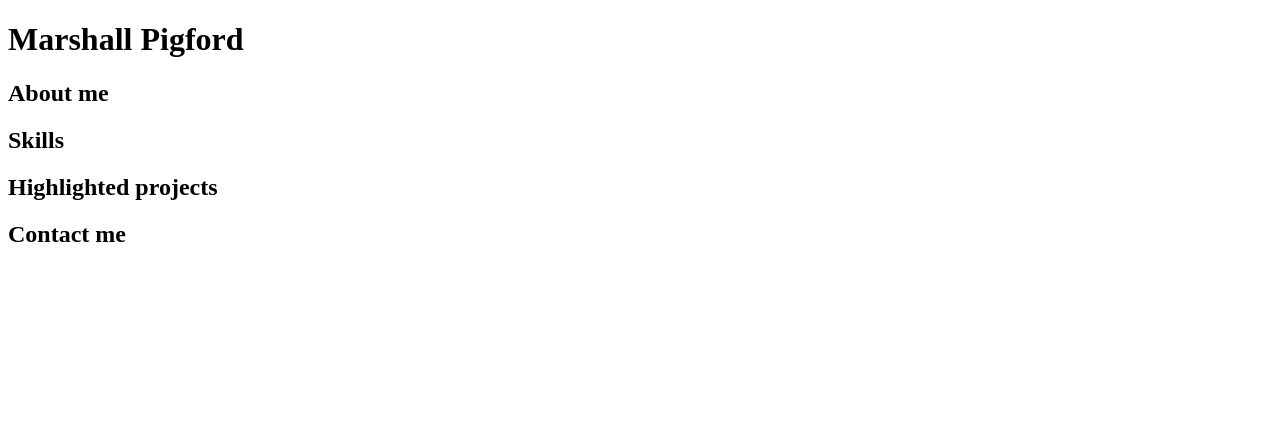
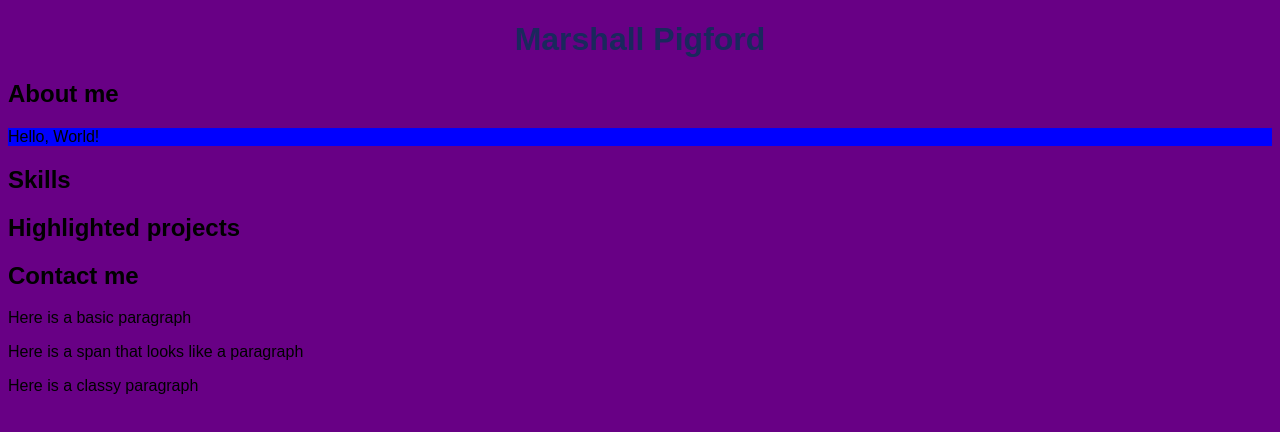
Before and after one commit to marshalldouglas398/marshalldouglas398.github.io, a plain HTML site: page index.html in a window 1280 px wide. Drawn offline with Linux system fonts and the light colour scheme.

Commit message:
Added basic css

```diff
--- a/index.html
+++ b/index.html
@@ -2,12 +2,18 @@
 <html>
     <head>
         <title>CSCE 190: Marshall Pigford</title>
+        <link rel="stylesheet" href="styles.css">
     </head>
     <body>
         <h1>Marshall Pigford</h1>
-        <div class="about"><h2>About me</h2></div>
-        <div class="skills"><h2>Skills</h2></div>
-        <div class="projects"><h2>Highlighted projects</h2></div>
-        <div class="contact"><h2>Contact me</h2></div>
+        <h2>About me</h2><div class="about">Hello, World!</div>
+        <h2>Skills</h2><div class="skills"></div>
+        <h2>Highlighted projects</h2><div class="projects"></div>
+        <h2>Contact me</h2><div class="contact"></div>
+
+        <p>Here is a basic paragraph</p>
+        <span id="para1">Here is a span that looks like a paragraph</span>
+        <p class="center">Here is a classy paragraph</p>
+
     </body>
 </html>
--- /dev/null
+++ b/styles.css
@@ -0,0 +1,13 @@
+body {
+    background: rgb(104, 0, 133);
+    font-family: Arial, Helvetica, sans-serif;
+}
+
+h1 {
+    color: rgb(26, 40, 93);
+    text-align: center;
+}
+
+.about {
+    background-color: blue;
+}
```
